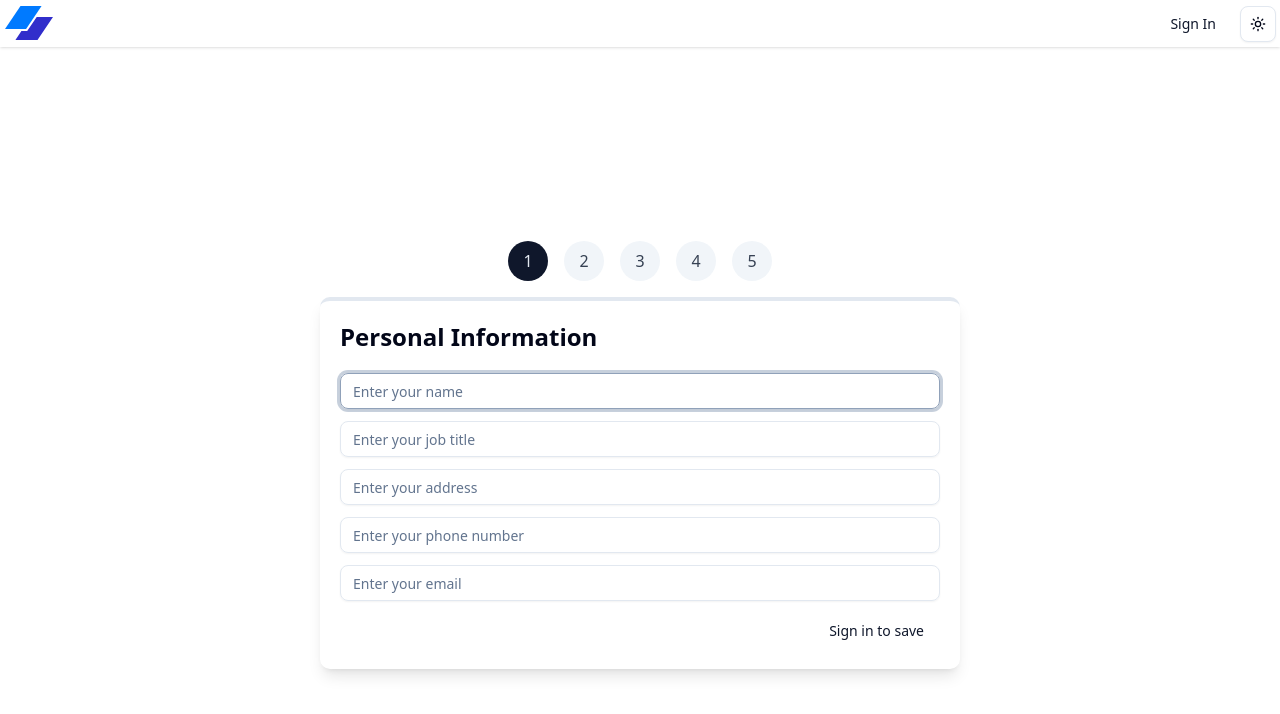
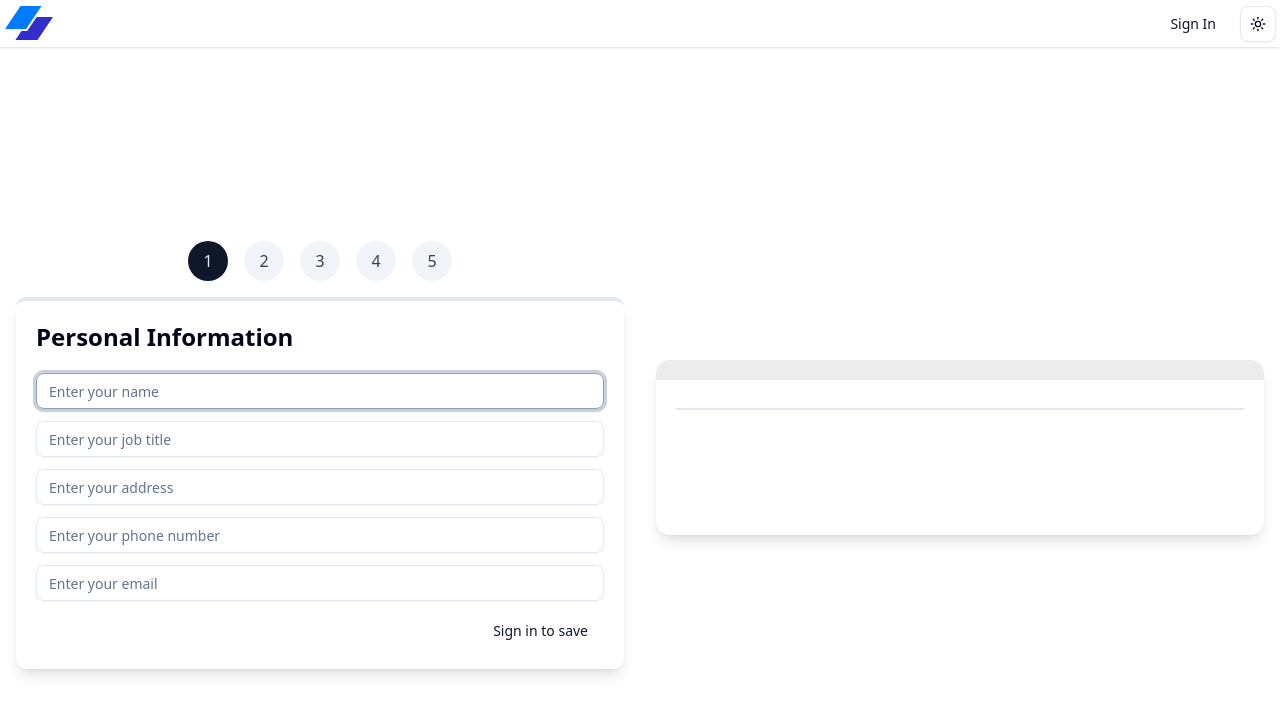
Before and after one commit to notcis/ai-resume, a Next.js app: page /resume/create in a window 1280 px wide. Shown: the top 714 px of the page. Built offline with nearby package versions, Linux system fonts and the light colour scheme; no server answers.

Commit message:
feat: enhance resume creation and editing with preview card and summary display

```diff
--- a/app/dashboard/resume/edit/[id]/page.tsx
+++ b/app/dashboard/resume/edit/[id]/page.tsx
@@ -1,5 +1,6 @@
 "use client";
 
+import PreviewCard from "@/components/cards/preview-card";
 import ResumeCreateNav from "@/components/nav/resume-create-nav";
 import StepFive from "@/components/resume/step-five";
 import StepFour from "@/components/resume/step-four";
@@ -11,7 +12,11 @@ import { useResume } from "@/context/resume";
 export default function ResumeEditPage() {
   const { step } = useResume();
   return (
-    <div className=" flex flex-col justify-center items-center h-screen">
+    <div className="flex flex-col lg:flex-row h-screen">
+      <div className="flex flex-col lg:w-1/2 p-4 lg:order-last lg:flex lg:justify-center lg:items-center">
+        <PreviewCard />
+      </div>
+      <div className="flex flex-col lg:w-1/2 p-4 lg:order-first lg:flex lg:justify-center lg:items-start">
         <ResumeCreateNav />
         {step === 1 && <StepOne />}
         {step === 2 && <StepTwo />}
@@ -19,5 +24,6 @@ export default function ResumeEditPage() {
         {step === 4 && <StepFour />}
         {step === 5 && <StepFive />}
       </div>
+    </div>
   );
 }
--- a/app/resume/create/page.tsx
+++ b/app/resume/create/page.tsx
@@ -1,5 +1,6 @@
 "use client";
 
+import PreviewCard from "@/components/cards/preview-card";
 import ResumeCreateNav from "@/components/nav/resume-create-nav";
 import StepFive from "@/components/resume/step-five";
 import StepFour from "@/components/resume/step-four";
@@ -11,7 +12,11 @@ import { useResume } from "@/context/resume";
 export default function ResumeCreatePage() {
   const { step } = useResume();
   return (
-    <div className=" flex flex-col justify-center items-center h-screen">
+    <div className="flex flex-col lg:flex-row h-screen">
+      <div className="flex flex-col lg:w-1/2 p-4 lg:order-last lg:flex lg:justify-center lg:items-center">
+        <PreviewCard />
+      </div>
+      <div className="flex flex-col lg:w-1/2 p-4 lg:order-first lg:flex lg:justify-center lg:items-start">
         <ResumeCreateNav />
         {step === 1 && <StepOneCreate />}
         {step === 2 && <StepTwo />}
@@ -19,5 +24,6 @@ export default function ResumeCreatePage() {
         {step === 4 && <StepFour />}
         {step === 5 && <StepFive />}
       </div>
+    </div>
   );
 }
--- /dev/null
+++ b/components/cards/preview-card.tsx
@@ -0,0 +1,33 @@
+import { useResume } from "@/context/resume";
+import PersonalDetails from "../preview/personal-details";
+import Summary from "../preview/summary";
+import { Resume } from "@/lib/generated/prisma";
+
+export default function PreviewCard() {
+  const { resume } = useResume();
+
+  const newResume = {
+    name: resume.name,
+    id: "preview-id",
+    userId: "preview-user-id",
+    userEmail: resume.email,
+    title: null,
+    job: resume.job,
+    address: resume.address,
+    themeColor: resume.themeColor,
+    phone: resume.phone,
+    summary: resume.summary,
+    createdAt: new Date(),
+    updatedAt: new Date(),
+  };
+
+  return (
+    <div
+      className=" shadow-lg h-[175px] w-full rounded-xl p-5 border-t-[20px]"
+      style={{ borderColor: resume.themeColor || "#b3aeae3d" }}
+    >
+      <PersonalDetails resume={newResume} />
+      <Summary resume={newResume} />
+    </div>
+  );
+}
--- a/components/cards/resume-card.tsx
+++ b/components/cards/resume-card.tsx
@@ -1,6 +1,7 @@
 import { Resume } from "@/lib/generated/prisma";
 import PersonalDetails from "../preview/personal-details";
 import Link from "next/link";
+import Summary from "../preview/summary";
 
 export default function ResumeCard({ resume }: { resume: Resume }) {
   return (
@@ -10,6 +11,7 @@ export default function ResumeCard({ resume }: { resume: Resume }) {
         style={{ borderColor: resume.themeColor || "#b3aeae3d" }}
       >
         <PersonalDetails resume={resume} />
+        <Summary resume={resume} />
       </div>
     </Link>
   );
--- /dev/null
+++ b/components/preview/summary.tsx
@@ -0,0 +1,5 @@
+import { Resume } from "@/lib/generated/prisma";
+
+export default function Summary({ resume }: { resume: Resume }) {
+  return <p className="text-xs">{resume.summary}</p>;
+}
--- a/components/resume/step-one-create.tsx
+++ b/components/resume/step-one-create.tsx
@@ -30,7 +30,7 @@ export default function StepOneCreate() {
   };
 
   return (
-    <div className="w-full lg:w-1/2 p-5 shadow-lg border-t-4 rounded-lg">
+    <div className="w-full p-5 shadow-lg border-t-4 rounded-lg">
       <h2 className=" text-2xl font-bold mb-5">Personal Information</h2>
 
       <Input
--- a/components/resume/step-one.tsx
+++ b/components/resume/step-one.tsx
@@ -31,7 +31,7 @@ export default function StepOne() {
   };
 
   return (
-    <div className="w-full lg:w-1/2 p-5 shadow-lg border-t-4 rounded-lg">
+    <div className="w-full p-5 shadow-lg border-t-4 rounded-lg">
       <h2 className=" text-2xl font-bold mb-5">Personal Information</h2>
 
       <Input
--- a/components/resume/step-two.tsx
+++ b/components/resume/step-two.tsx
@@ -10,7 +10,7 @@ export default function StepTwo() {
     setStep(3);
   };
   return (
-    <div className="w-full md:w-1/2 p-5 shadow-lg border-t-4 rounded-lg">
+    <div className="w-full p-5 shadow-lg border-t-4 rounded-lg">
       <h2 className=" text-2xl font-bold mb-5">Summary</h2>
       <Textarea
         onChange={(e) => setResume({ ...resume, summary: e.target.value })}
--- a/context/resume.tsx
+++ b/context/resume.tsx
@@ -8,7 +8,7 @@ import {
 } from "@/actions/resume.action";
 import { Resume } from "@/lib/generated/prisma";
 import { ResumeProps } from "@/lib/type";
-import { useParams, useRouter } from "next/navigation";
+import { useParams, usePathname, useRouter } from "next/navigation";
 import { createContext, useContext, useEffect, useState } from "react";
 import toast from "react-hot-toast";
 
@@ -43,19 +43,29 @@ const initialState = {
 export function ResumeProvider({ children }: { children: React.ReactNode }) {
   const router = useRouter();
   const { id } = useParams();
+  const pathname = usePathname();
 
   // eslint-disable-next-line @typescript-eslint/no-explicit-any
   const [resume, setResume] = useState<any>(initialState);
   const [resumes, setResumes] = useState<Resume[]>([]);
   const [step, setStep] = useState<number>(1);
 
+  useEffect(() => {
+    if (pathname.includes("/resume/create")) {
+      // Load resume from database
+
+      setResume(initialState);
+      setStep(1);
+    }
+  }, [pathname]);
+
   // Load resume from local storage
-  useEffect(() => {
+  /*   useEffect(() => {
     const storedResume = localStorage.getItem("resume");
     if (storedResume) {
       setResume(JSON.parse(storedResume));
     }
-  }, []);
+  }, []); */
 
   // Get user resumes
   useEffect(() => {
```
Lines whose indentation alone changed are shown as unchanged.
